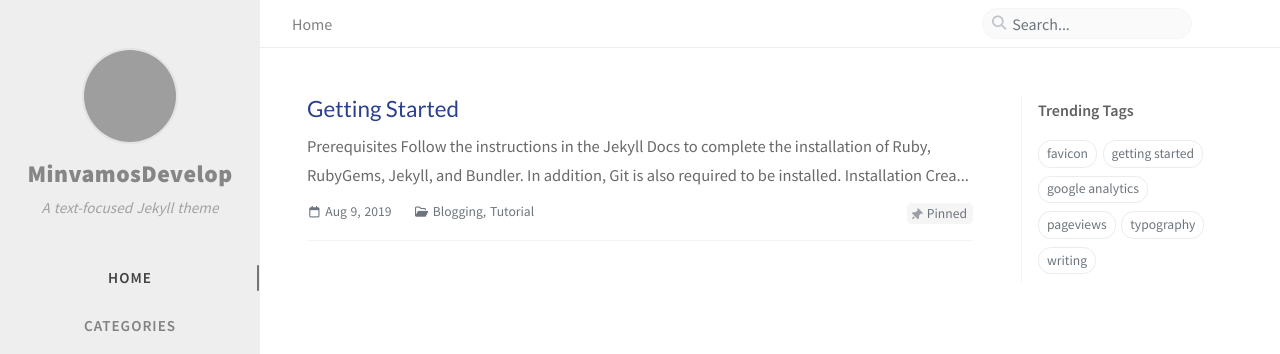
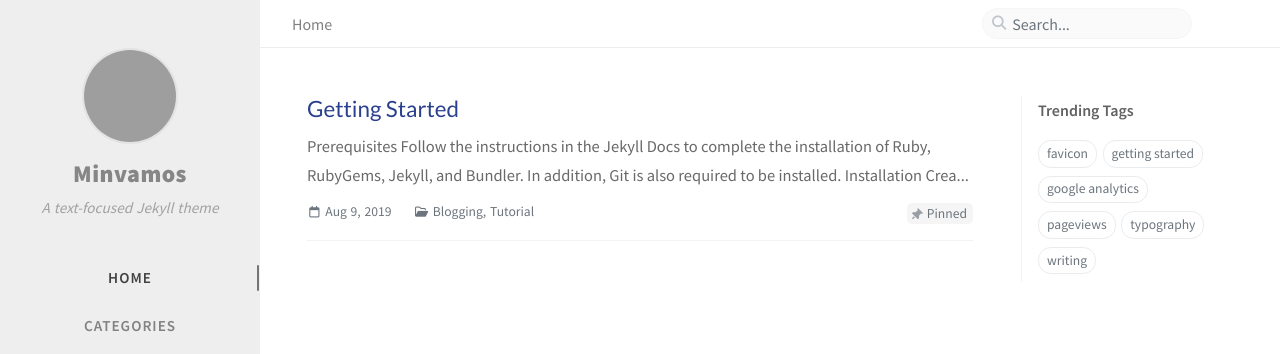
Before and after one commit to minvamos/minvamos.github.io, a Jekyll site: the page built from index.html, in a window 1280 px wide. Shown: the top 354 px of the page. Built offline with Jekyll 4.4.1, drawn with Linux system fonts in a browser that asks for light colours; comment, search, counter and statistics services are not loaded; grey boxes are pictures that could not be loaded.

Commit message:
Update _config.yml

```diff
--- a/_config.yml
+++ b/_config.yml
@@ -19,7 +19,7 @@ timezone: Asia/Shanghai
 # jekyll-seo-tag settings › https://github.com/jekyll/jekyll-seo-tag/blob/master/docs/usage.md
 # ↓ --------------------------
 
-title: MinvamosDevelop                       # the main title
+title: Minvamos                      # the main title
 
 tagline: A text-focused Jekyll theme   # it will display as the sub-title
 
```
